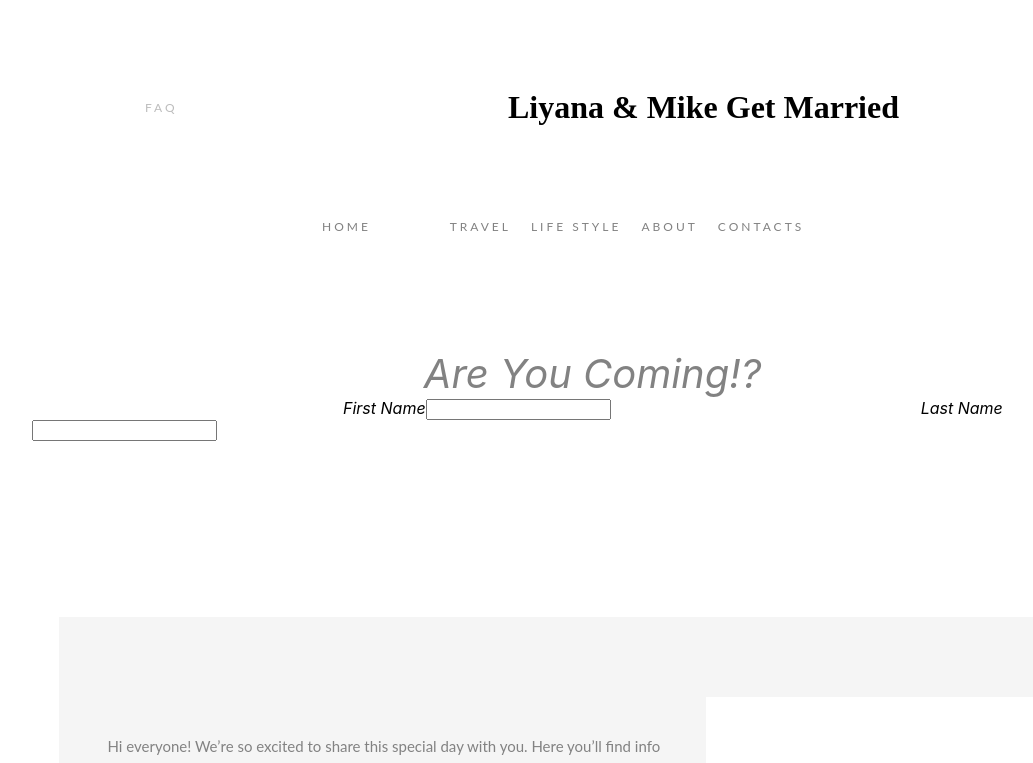
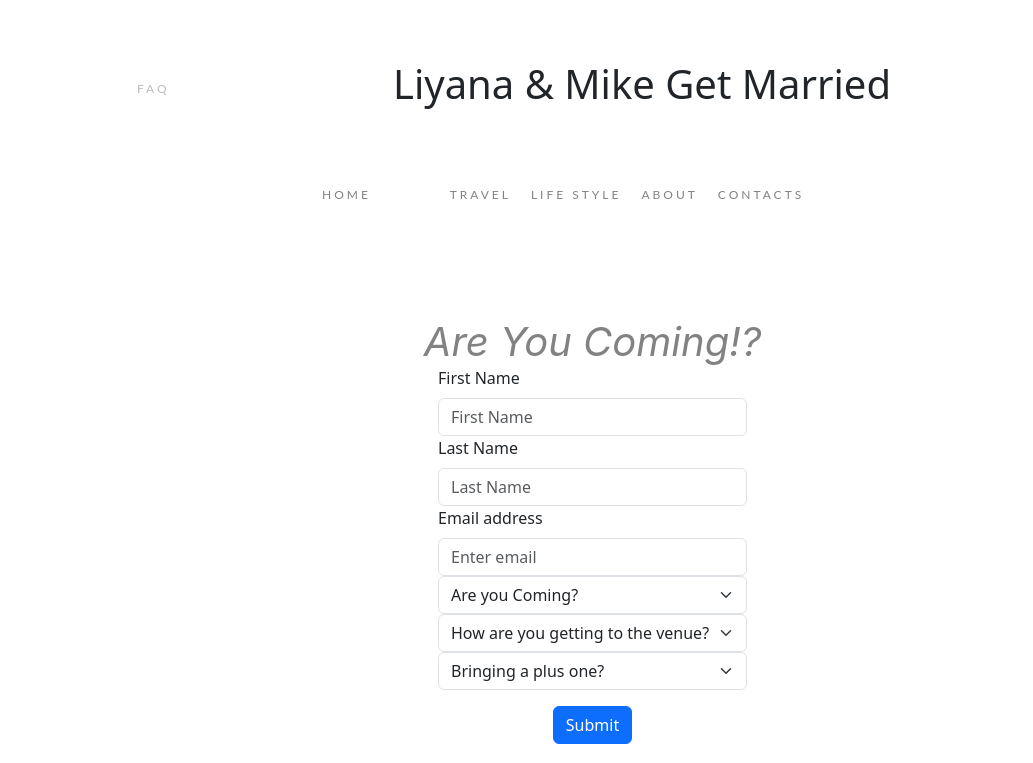
Before and after one commit to gforsythe/lMWeddingSite, a React (Create React App) app: page / in a window 1280 px wide. Shown: the top 763 px of the page, without its empty margins (39-1072 px from the left). Built offline with nearby package versions, Linux system fonts and the light colour scheme.

Commit message:
updated bootstrap and React bootstrap

```diff
--- a/src/App.css
+++ /dev/null
@@ -1,38 +0,0 @@
-.App {
-  text-align: center;
-}
-
-.App-logo {
-  height: 40vmin;
-  pointer-events: none;
-}
-
-@media (prefers-reduced-motion: no-preference) {
-  .App-logo {
-    animation: App-logo-spin infinite 20s linear;
-  }
-}
-
-.App-header {
-  background-color: #282c34;
-  min-height: 100vh;
-  display: flex;
-  flex-direction: column;
-  align-items: center;
-  justify-content: center;
-  font-size: calc(10px + 2vmin);
-  color: white;
-}
-
-.App-link {
-  color: #61dafb;
-}
-
-@keyframes App-logo-spin {
-  from {
-    transform: rotate(0deg);
-  }
-  to {
-    transform: rotate(360deg);
-  }
-}
--- a/src/App.js
+++ b/src/App.js
@@ -1,7 +1,8 @@
 import heroShot from './imgs/heroshot.jpg';
-import './App.css';
+import FormForGuests from './components/Form';
 function App() {
   return (
+
     <div className="div">
       <div className="div-2">
         <div className="div-3">FAQ</div>
@@ -15,13 +16,8 @@ function App() {
         <div className="div-10">contactS</div>
       </div>
       <div className="div-11">Are You Coming!?</div>
-      <form>
-      <label className="div-12">First Name</label>
-      <input></input>
 
-      <label  className="div-14">Last Name</label >
-      <input></input>
-      </form>
+        <FormForGuests/>
 
 
       <div className="div-16">
--- /dev/null
+++ b/src/components/Form.js
@@ -0,0 +1,38 @@
+
+import Button from 'react-bootstrap/Button';
+import Form from 'react-bootstrap/Form';
+function FormForGuests() {
+  return (
+
+    <Form className="d-flex flex-column align-items-center">
+      <Form.Group className="mb-3" controlId="formBasicEmail">
+        <Form.Label>First Name</Form.Label>
+        <Form.Control type="email" placeholder="First Name" />
+        <Form.Label>Last Name</Form.Label>
+        <Form.Control type="email" placeholder="Last Name" />
+        <Form.Label>Email address</Form.Label>
+        <Form.Control type="email" placeholder="Enter email" />
+        <Form.Select aria-label="Default select example">
+          <option>Are you Coming?</option>
+          <option value="1">Yes</option>
+          <option value="2">No</option>
+        </Form.Select>
+        <Form.Select aria-label="Default select example">
+          <option>How are you getting to the venue?</option>
+          <option value="1">Bus</option>
+          <option value="2">Train</option>
+        </Form.Select>
+        <Form.Select aria-label="Default select example">
+          <option>Bringing a plus one?</option>
+          <option value="1">Yes</option>
+          <option value="2">No</option>
+        </Form.Select>
+      </Form.Group>
+      <Button variant='primary'> Submit</Button>
+
+    </Form>
+
+  );
+}
+
+export default FormForGuests;
--- a/src/index.js
+++ b/src/index.js
@@ -1,5 +1,7 @@
 import React from 'react';
 import ReactDOM from 'react-dom/client';
+import 'bootstrap/dist/css/bootstrap.min.css';
+
 import './index.css';
 import App from './App';
 import reportWebVitals from './reportWebVitals';
```
